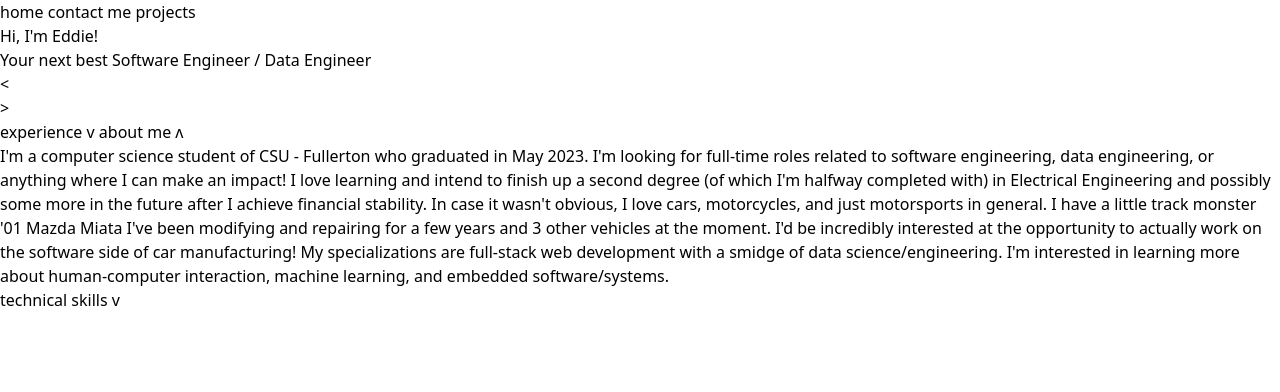
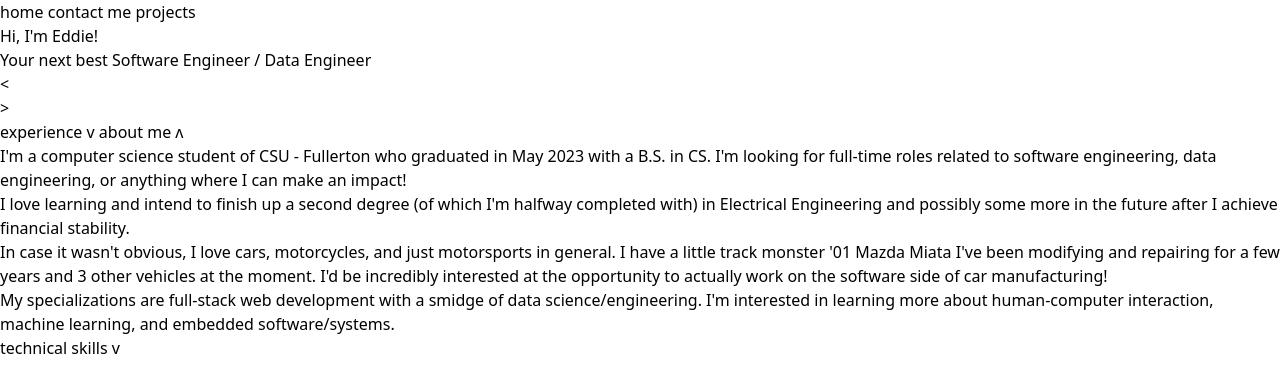
Before and after one commit to UnitedPuggs/portfolio, a SvelteKit app: page / in a window 1280 px wide. Both pictures are taken after a click on the button "about me v". Shown: the top 392 px of the page. Built offline with nearby package versions, Linux system fonts and the light colour scheme; no server answers.

Commit message:
some more tweaking

```diff
--- a/src/routes/+page.svelte
+++ b/src/routes/+page.svelte
@@ -115,10 +115,10 @@
         {#if aboutMeVis}
             <div transition:slide>
             <p class="text-gray-40">
-                I'm a computer science student of CSU - Fullerton who graduated in May 2023. I'm looking for full-time roles related to software engineering, data engineering, or anything where I can make an impact!
-                I love learning and intend to finish up a second degree (of which I'm halfway completed with) in Electrical Engineering and possibly some more in the future after I achieve financial stability. In case it wasn't obvious,
+                I'm a computer science student of CSU - Fullerton who graduated in May 2023 with a B.S. in CS. I'm looking for full-time roles related to software engineering, data engineering, or anything where I can make an impact!
+                <br>I love learning and intend to finish up a second degree (of which I'm halfway completed with) in Electrical Engineering and possibly some more in the future after I achieve financial stability. <br>In case it wasn't obvious,
                 I love cars, motorcycles, and just motorsports in general. I have a little track monster '01 Mazda Miata I've been modifying and repairing for a few years and 3 other vehicles at the moment. I'd be incredibly interested
-                at the opportunity to actually work on the software side of car manufacturing! My specializations are full-stack web development with a smidge of data science/engineering. I'm interested in learning more about
+                at the opportunity to actually work on the software side of car manufacturing! <br>My specializations are full-stack web development with a smidge of data science/engineering. I'm interested in learning more about
                 human-computer interaction, machine learning, and embedded software/systems.
             </p>
             </div>
```
